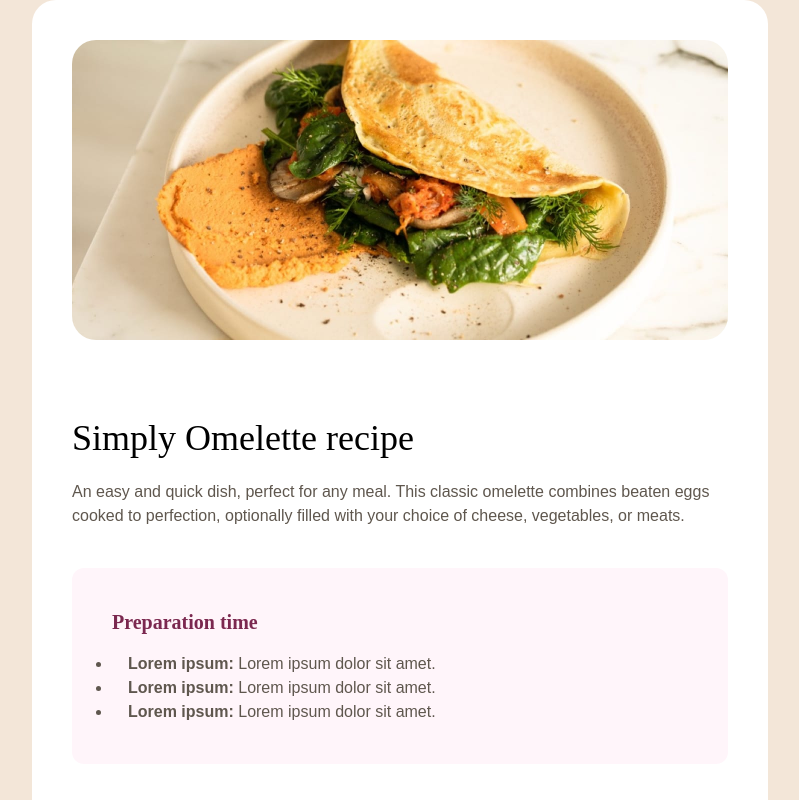
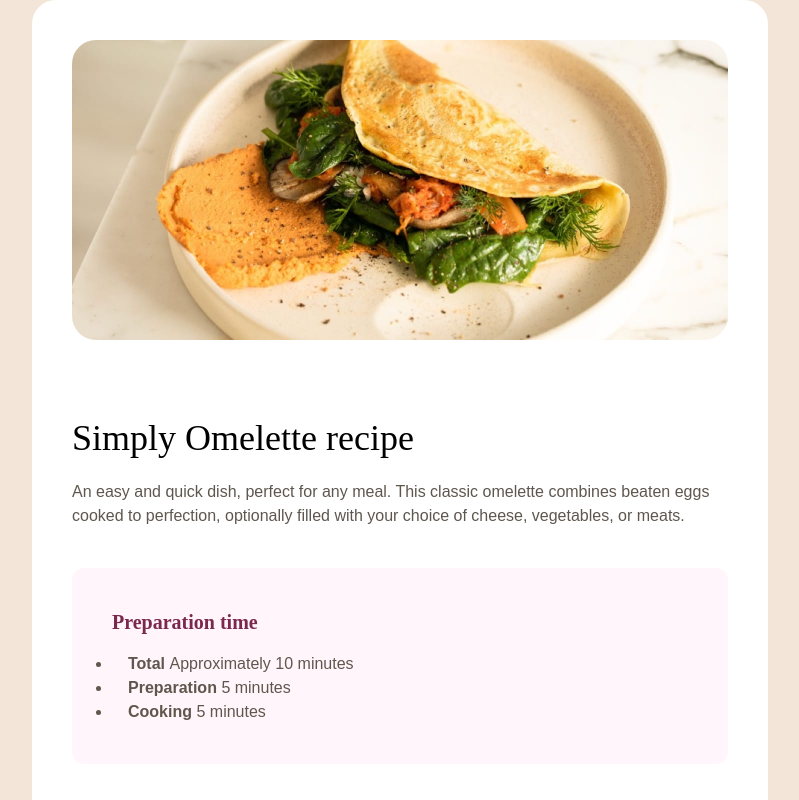
Before and after one commit to Hcmwebs/recipe-page, a React (Vite) app: page / in a window 1280 px wide. Shown: the top 800 px of the page, without its empty margins (240-1039 px from the left). Built offline with nearby package versions, Linux system fonts and the light colour scheme.

Commit message:
updated and rendered Prep compo to the Card

```diff
--- a/src/components/Card.jsx
+++ b/src/components/Card.jsx
@@ -1,4 +1,4 @@
-import { Nutrition, ListItem, Hero, PageIntro } from './index';
+import { Nutrition, ListItem, Hero, PageIntro, Prep } from './index';
 import { ingredients } from '../data';
 const Card = () => {
 	return (
@@ -6,25 +6,8 @@ const Card = () => {
 			<Hero />
 			<main className='w-full grid grid-cols-1 gap-y-8 lg:gap-y-10 align-center px-8 lg:p-10 mt-10 lg:mt-0'>
 				<PageIntro />
-				<section className='bg-neutral p-10 grid grid-cols-1 gap-y-4 rounded-xl '>
-					<h2 className='text-xl text-secondary font-semibold'>
-						Preparation time
-					</h2>
-					<ul className='list-outside list-disc'>
-						<li className='pl-4 text-base-300'>
-							<span className='font-bold'>Lorem ipsum: </span>
-							Lorem ipsum dolor sit amet.
-						</li>
-						<li className='pl-4 text-base-300'>
-							<span className='font-bold'>Lorem ipsum: </span>
-							Lorem ipsum dolor sit amet.
-						</li>
-						<li className='pl-4 text-base-300'>
-							<span className='font-bold'>Lorem ipsum: </span>
-							Lorem ipsum dolor sit amet.
-						</li>
-					</ul>
-				</section>
+				<Prep />
+
 				<section>
 					<h2>Ingredients</h2>
 					<ul>
--- a/src/components/Prep.jsx
+++ b/src/components/Prep.jsx
@@ -1,7 +1,17 @@
-import React from 'react';
+import { preparation } from '../data';
+import { ListItem } from './index';
 
 const Prep = () => {
-	return <h1 className='text-3xl text-center'>Preparation goes here</h1>;
+	return (
+		<section className='bg-neutral p-10 grid grid-cols-1 gap-y-4 rounded-xl '>
+			<h2 className='text-xl text-secondary font-semibold'>Preparation time</h2>
+			<ul className='list-outside list-disc'>
+				{preparation.map((listItem) => {
+					return <ListItem key={listItem.id} {...listItem} />;
+				})}
+			</ul>
+		</section>
+	);
 };
 
 export default Prep;
```
